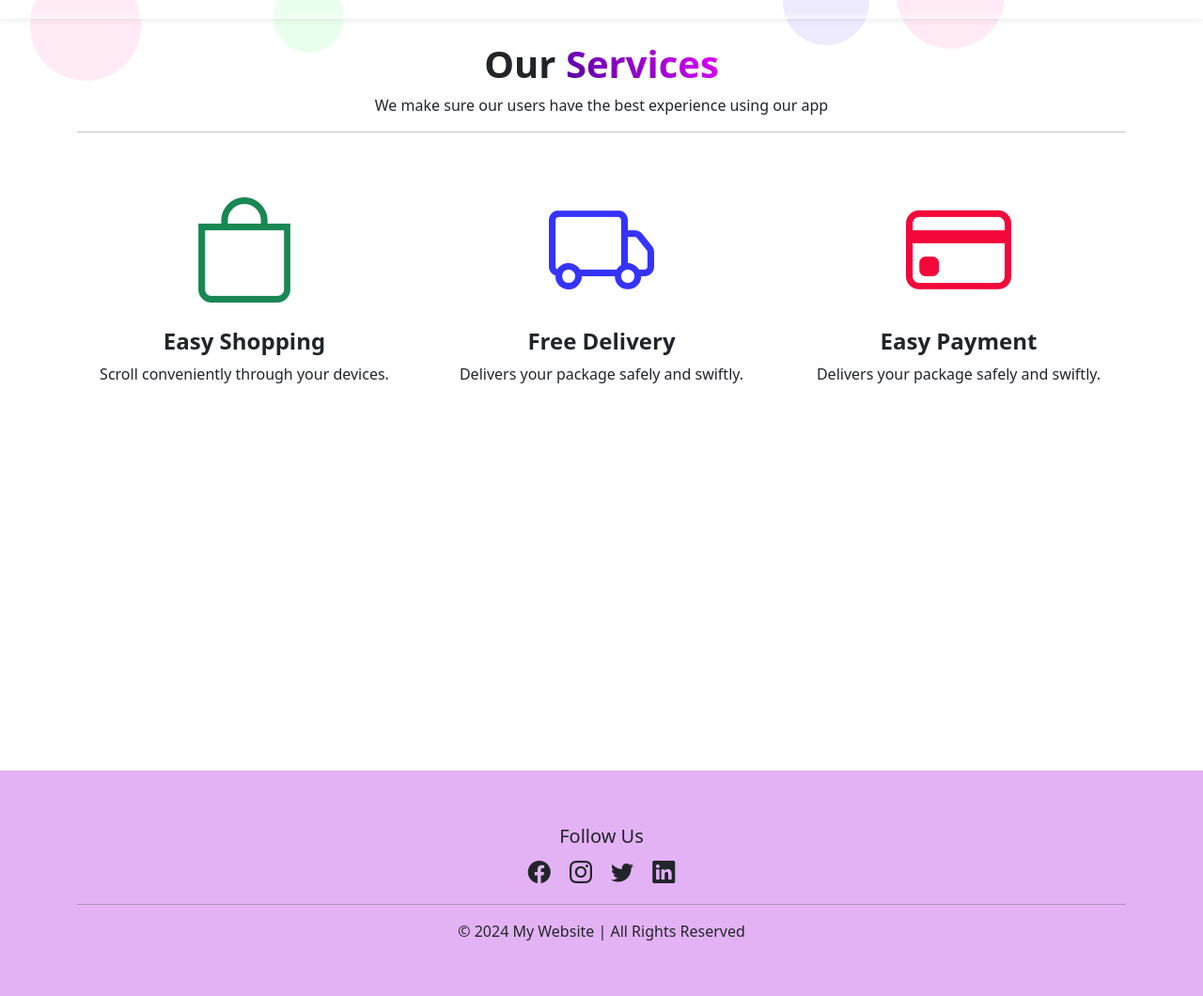
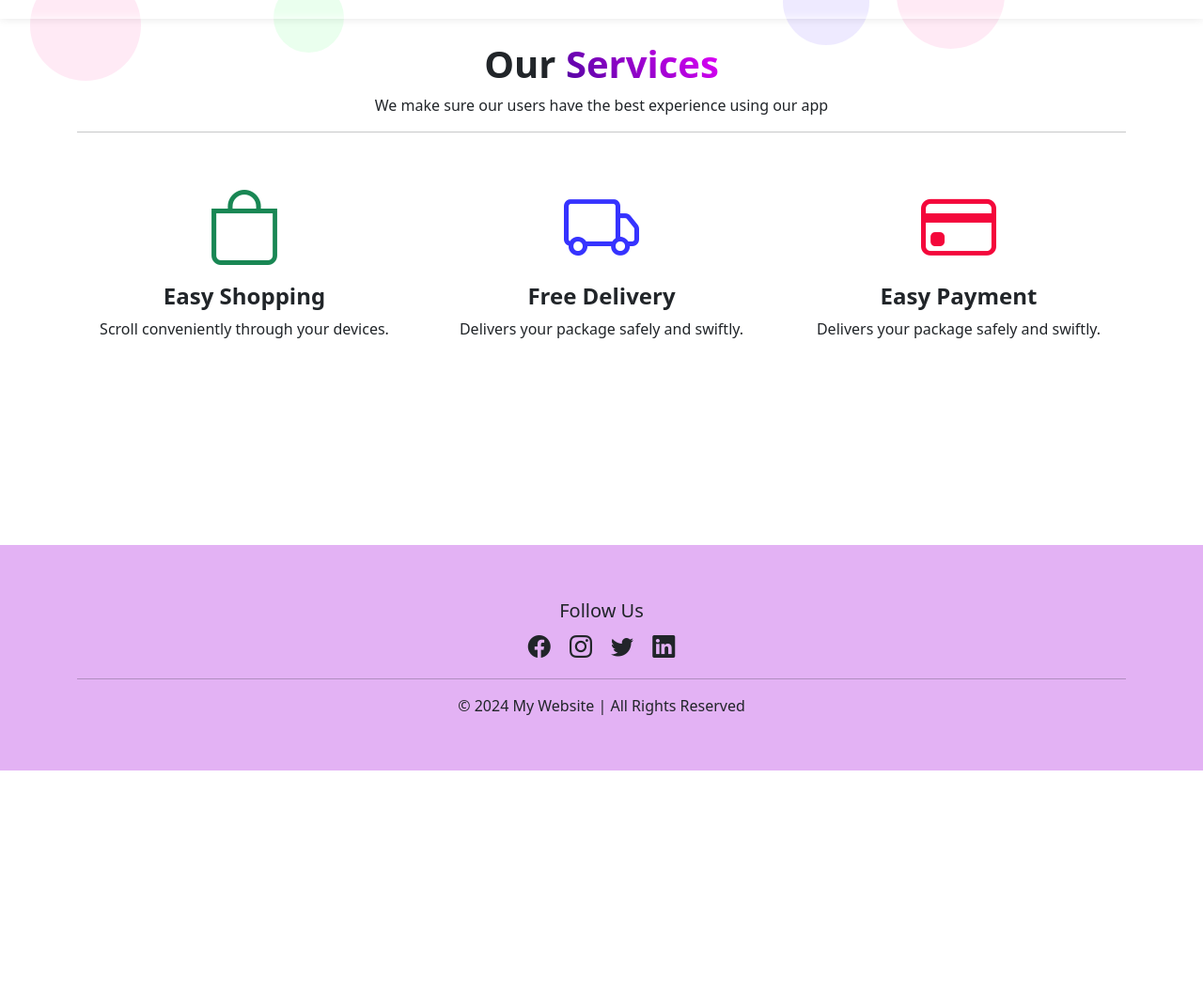
Before and after one commit to alecxander567/E-commerce-Website, a Django app: page / in a window 1280 px wide. Shown: the part 780-1840 px from the top of the page at 94% size. After the commit the page ends 1600 px from the top, so only its background shows below. Run offline with Django 5.2, Linux system fonts and the light colour scheme.

Commit message:
Update landingpage.html

```diff
--- a/my_app/templates/landingpage.html
+++ b/my_app/templates/landingpage.html
@@ -43,32 +43,32 @@
 </div>
 </section>
 
-<section class="container-fluid" style="height: 100vh; box-shadow: 0 0 10px white;">
+<section class="container-fluid" style="min-height: 70vh; box-shadow: 0 0 10px white;">
     <div class="container py-4">
         <h1 class="text-center fw-bold">Our <span>Services</span></h1>
         <p class="text-center">We make sure our users have the best experience using our app</p>
         <hr>
 
         <div class="row justify-content-center align-items-center py-4">
-          <div class="col-md-4 d-flex justify-content-center">
+            <div class="col-12 col-md-4 d-flex justify-content-center mb-4 mb-md-0">
                 <div class="service-box">
-                  <center><i class="bi bi-bag text-success" style="font-size: 7rem;"></i></center>
+                    <center><i class="bi bi-bag text-success" style="font-size: 5rem;"></i></center>
                     <h4 class="text-center fw-bold">Easy Shopping</h4>
                     <p class="text-center">Scroll conveniently through your devices.</p>
                 </div>
             </div>
 
-          <div class="col-md-4 d-flex justify-content-center">
+            <div class="col-12 col-md-4 d-flex justify-content-center mb-4 mb-md-0">
                 <div class="service-box">
-                  <center><i class="bi bi-truck" style="font-size: 7rem; color: rgb(54, 51, 255);"></i></center>
+                    <center><i class="bi bi-truck" style="font-size: 5rem; color: rgb(54, 51, 255);"></i></center>
                     <h4 class="text-center fw-bold">Free Delivery</h4>
                     <p class="text-center">Delivers your package safely and swiftly.</p>
                 </div>
             </div>
 
-          <div class="col-md-4 d-flex justify-content-center">
+            <div class="col-12 col-md-4 d-flex justify-content-center">
                 <div class="service-box">
-                  <center><i class="bi bi-credit-card" style="font-size: 7rem; color: rgb(244, 8, 59);"></i></center>
+                    <center><i class="bi bi-credit-card" style="font-size: 5rem; color: rgb(244, 8, 59);"></i></center>
                     <h4 class="text-center fw-bold">Easy Payment</h4>
                     <p class="text-center">Delivers your package safely and swiftly.</p>
                 </div>
@@ -76,10 +76,11 @@
         </div>
     </div>
 </section>
+
 <section class="container-fluid d-flex align-items-center" style="height: 30vh; background: rgb(227, 178, 244);">
     <footer class="container text-dark py-4 text-center">
         <div class="row justify-content-center">
-          <div class="col-md-4">
+            <div class="col-12 col-md-4">
                 <h5>Follow Us</h5>
                 <a href="#" class="text-dark mx-2"><i class="bi bi-facebook fs-4"></i></a>
                 <a href="#" class="text-dark mx-2"><i class="bi bi-instagram fs-4"></i></a>
@@ -355,7 +356,6 @@ transform: translate(-50%, -50%);">
 </form>
 
 
-
     {% load static %}
     <script src="{% static 'scripts/design.js' %}"></script>
     <script src="{% static 'scripts/script.js' %}"></script>
```
Lines whose indentation alone changed are shown as unchanged.
